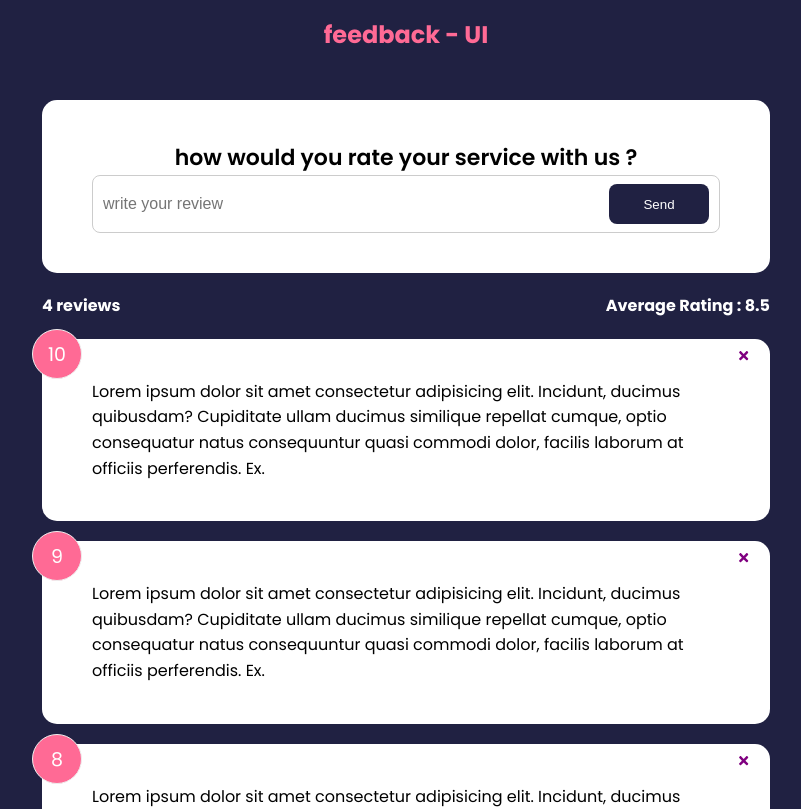
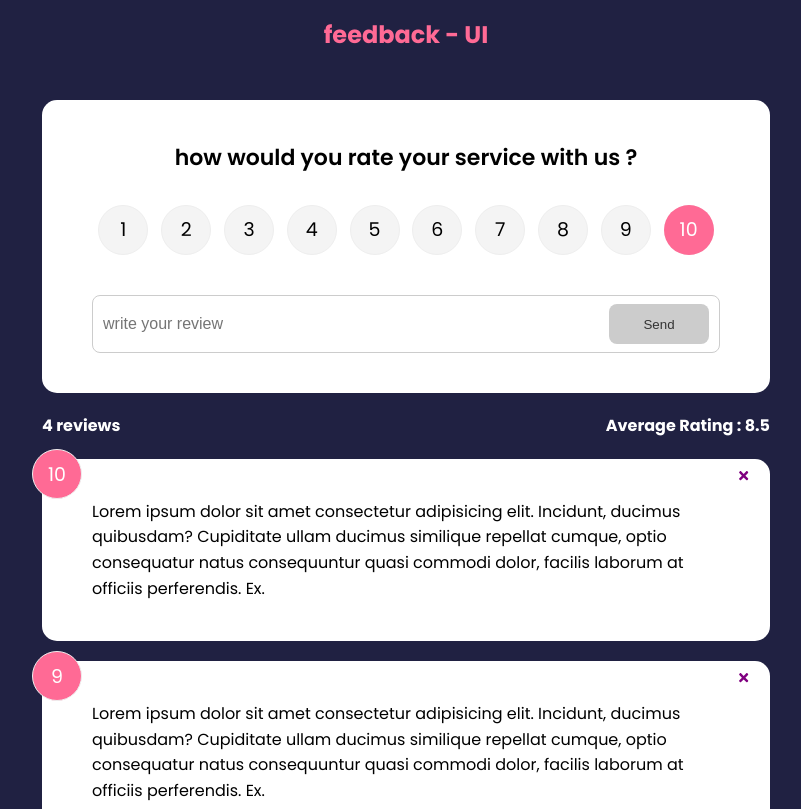
Before and after one commit to Pandey17Shashwat/Feedback-App, a React (Create React App) app in the folder feedback-app/: page / in a window 1280 px wide. Shown: the top 809 px of the page, without its empty margins (234-1035 px from the left). Built offline with nearby package versions, Linux system fonts and the light colour scheme.

Commit message:
Added Feedback

```diff
--- a/feedback-app/package.json
+++ b/feedback-app/package.json
@@ -10,6 +10,7 @@
     "react-dom": "^18.2.0",
     "react-icons": "^4.7.1",
     "react-scripts": "5.0.1",
+    "uuid": "^9.0.0",
     "web-vitals": "^2.1.4"
   },
   "scripts": {
--- a/feedback-app/src/App.js
+++ b/feedback-app/src/App.js
@@ -1,3 +1,4 @@
+import {v4 as uuidv4 } from 'uuid';
 import FeedbackData from './data/FeedbackData';
 import { Component, useState } from 'react';
 import Header from './components/Header';
@@ -7,6 +8,12 @@ import FeedbackForm from './components/FeedbackForm';
 
 function App() {
     const [feedback, setFeedback] = useState(FeedbackData)
+
+    const addFeedback = (newFeedback) => {
+        newFeedback.id = uuidv4()
+        setFeedback([newFeedback, ...feedback])
+    }
+
     const deleteFeedback = (id) => {
         if(window.confirm('Are you sure you want to delete>')){
             setFeedback(feedback.filter((item) => item.id !== id))
@@ -17,7 +24,7 @@ function App() {
         <>
             <Header />
             <diV className="container">
-                <FeedbackForm />
+                <FeedbackForm handleAdd = {addFeedback} />
                 <FeedbackStats feedback = {feedback} />
                 <FeedbackList feedback={feedback} handleDelete = {deleteFeedback}/>
             </diV>
--- a/feedback-app/src/components/FeedbackForm.jsx
+++ b/feedback-app/src/components/FeedbackForm.jsx
@@ -1,21 +1,49 @@
 import Card from './shared/Card';
 import {useState} from 'react';
 import Button from './shared/Button';
+import RatingSelect from './RatingSelect';
 
-function FeedbackForm() {
+function FeedbackForm({handleAdd}) {
   const [text, setText] = useState('');
+  const [rating, setRating] = useState(10);
+  const [btnDisabled, setBtnDisabled] = useState(true);
+  const [message, setMessage] = useState('');
   const handleTextChange = (e) => {
+     if(text === '') {
+        setBtnDisabled(true)
+        setMessage(null)
+     } else if(text !== '' && text.trim().length <= 10){
+        setMessage('Text must be at least 10 characters');
+        setBtnDisabled(true);
+     } else {
+        setMessage(null);
+        setBtnDisabled(false);
+     }
      setText(e.target.value);
+  }
+
+  const handleSubmit = (e) => {
+     e.preventDefault()
+     if(text.trim().length > 10){
+        const newFeedback = {
+          text,
+          rating
+        }
+      handleAdd(newFeedback);
+      setText('')
+     }
   }
 
   return (
     <Card>
-        <form>
+        <form onSubmit={handleSubmit}>
            <h2>how would you rate your service with us ? </h2>
+           <RatingSelect select = {(rating) => setRating(rating)} />
            <div className="input-group">
               <input onChange = {handleTextChange} type="text" placeholder='write your review' value={text}/>
-              <Button type="submit">Send</Button>
+              <Button type="submit" isDisabled = {btnDisabled}>Send</Button>
            </div>
+           {message && <div className='message'>{message}</div>}
         </form>
     </Card>
   )
--- /dev/null
+++ b/feedback-app/src/components/RatingSelect.jsx
@@ -0,0 +1,127 @@
+import { useState } from "react"
+
+function RatingSelect({select}) {
+  const [selected, setSelected] = useState(10);
+
+  const handleChange = (e) => {
+    setSelected(+e.currentTarget.value);
+    select(+e.currentTarget.value)
+  }
+
+  return (
+    <ul className="rating">
+        <li>
+            <input
+               type = "radio"
+               id = "num1"
+               name = "rating"
+               value = '1'
+               onChange = {handleChange}
+               checked = {selected === 1}
+            />
+            <label htmlFor="num1">1</label>
+        </li>
+        <li>
+            <input
+               type = "radio"
+               id = "num2"
+               name = "rating"
+               value = '2'
+               onChange = {handleChange}
+               checked = {selected === 2}
+            />
+            <label htmlFor="num2">2</label>
+        </li>
+        <li>
+            <input
+               type = "radio"
+               id = "num3"
+               name = "rating"
+               value = '3'
+               onChange = {handleChange}
+               checked = {selected === 3}
+            />
+            <label htmlFor="num3">3</label>
+        </li>
+        <li>
+            <input
+               type = "radio"
+               id = "num4"
+               name = "rating"
+               value = '4'
+               onChange = {handleChange}
+               checked = {selected === 4}
+            />
+            <label htmlFor="num4">4</label>
+        </li>
+        <li>
+            <input
+               type = "radio"
+               id = "num5"
+               name = "rating"
+               value = '5'
+               onChange = {handleChange}
+               checked = {selected === 5}
+            />
+            <label htmlFor="num5">5</label>
+        </li>
+        <li>
+            <input
+               type = "radio"
+               id = "num6"
+               name = "rating"
+               value = '6'
+               onChange = {handleChange}
+               checked = {selected === 6}
+            />
+            <label htmlFor="num6">6</label>
+        </li>
+        <li>
+            <input
+               type = "radio"
+               id = "num7"
+               name = "rating"
+               value = '7'
+               onChange = {handleChange}
+               checked = {selected === 7}
+            />
+            <label htmlFor="num7">7</label>
+        </li>
+        <li>
+            <input
+               type = "radio"
+               id = "num8"
+               name = "rating"
+               value = '8'
+               onChange = {handleChange}
+               checked = {selected === 8}
+            />
+            <label htmlFor="num8">8</label>
+        </li>
+        <li>
+            <input
+               type = "radio"
+               id = "num9"
+               name = "rating"
+               value = '9'
+               onChange = {handleChange}
+               checked = {selected === 9}
+            />
+            <label htmlFor="num9">9</label>
+        </li>
+        <li>
+            <input
+               type = "radio"
+               id = "num10"
+               name = "rating"
+               value = '10'
+               onChange = {handleChange}
+               checked = {selected === 10}
+            />
+            <label htmlFor="num10">10</label>
+        </li>
+    </ul>
+  )
+}
+
+export default RatingSelect
```
Also changed, not shown: 1 other file (tests, documents, lock files or other folders).
